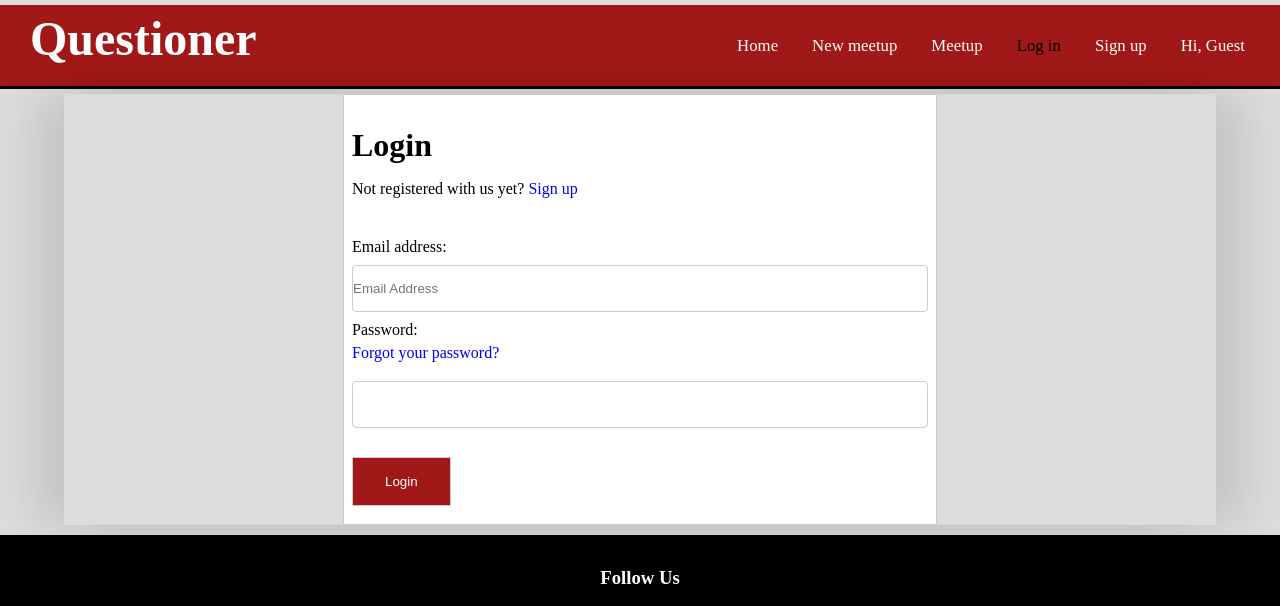
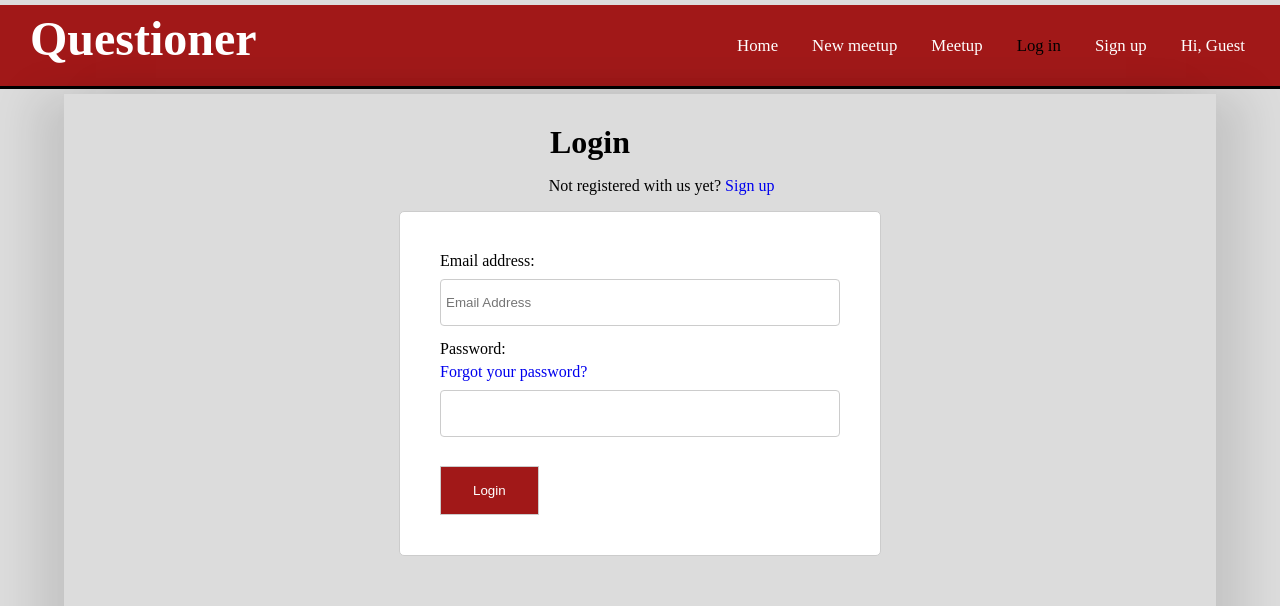
Before and after one commit to halimahO/Questioner, a website: page UI/login.html in a window 1280 px wide. Shown: the top 606 px of the page. Drawn offline with Linux system fonts and the light colour scheme.

Commit message:
Fix the look of log in page

```diff
--- a/UI/css/styles.css
+++ b/UI/css/styles.css
@@ -198,21 +198,33 @@ footer{
     }
 }
 
+section{
+    padding-bottom: 100px;
+}
+form{
+    padding: 40px;
+}
 .heading-title{
-    font-size: 1.5rem;
-    padding: 1.5rem;
+    font-size: 2rem;
+    text-align: center;
     font-weight: bold;
-    padding-bottom: 1.5rem;
+    padding-top: 30px;
+    padding-right: 100px;
+}
+.heading-description{
+    text-align: center;
+    padding-left: 43px;
 }
 
 .border{
-    width: 50%;
+    width: 60vh;
     margin: auto;
     border: 1px solid #ccc;
-    padding: 8px;
-    margin-bottom: 10px;
     background: white;
+    border-radius: 5px;
+
 }
+
 .border h1{
     font-size: 2rem;
     font-weight: bold;
@@ -226,21 +238,25 @@ footer{
 
 .border .btn{
     margin-top:20px;
-    margin-bottom:10px;
 }
 input, textarea{
     width: 100%;
-    padding: 15px 0px;
+    padding: 15px 5px;
     margin: 9px 0;
     border: 1px solid #ccc;
     border-radius: 4px;
     box-sizing: border-box;
 }
+#password-label{
+    margin-top: 5px;
+    padding-bottom: 0;
+    margin-bottom: 0;
+}
 
 #forgot-password-ptag{
     padding: 0;
     margin-top: 5px;
-    margin-bottom: 10px
+    margin-bottom: 0px;
 }
 
 .meetup-img{
--- a/UI/login.html
+++ b/UI/login.html
@@ -30,16 +30,18 @@
     <!-- Main area -->
     <main>
        <section>
-           <div class="border">
-                <h1>Login</h1>
-                <p>Not registered with us yet? <a href="sign-up.html">Sign up</a></p>
+           <div>
+                <h1 class= "heading-title">Login</h1>
+                <p class="heading-description"> Not registered with us yet? <a href="sign-up.html">Sign up</a></p>
+            </div>
+                <div class="border">
                     <form class="login">
                         <div>
                             <label>Email address:</label><br>
                             <input type="email", placeholder="Email Address">
                         </div>
                         <div>
-                            <label>Password:</label><br>
+                            <label> <p id="password-label">Password: </p></label>
                             <a href="forgot-password.html"><p id="forgot-password-ptag">Forgot your password?</p></a>
                             <input type="password", type="password">
                         </div>
```
